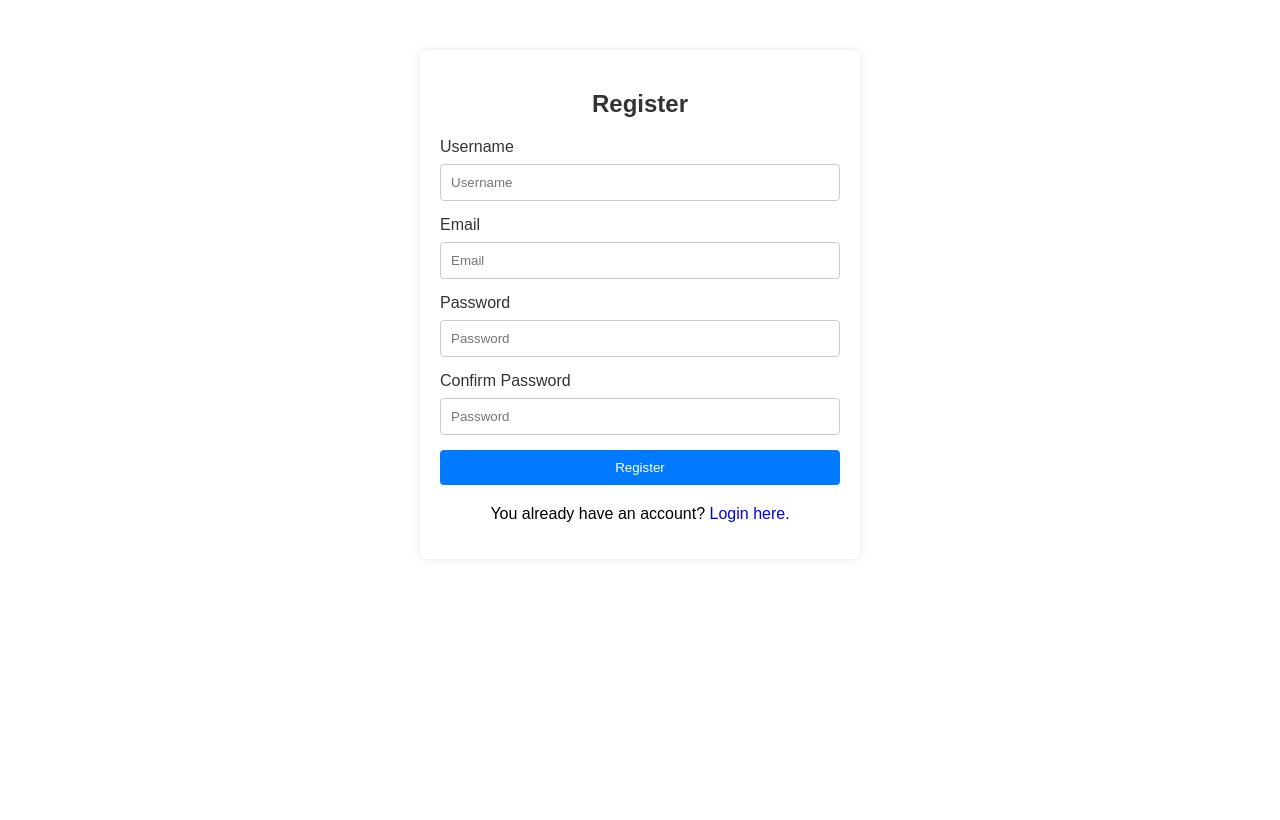
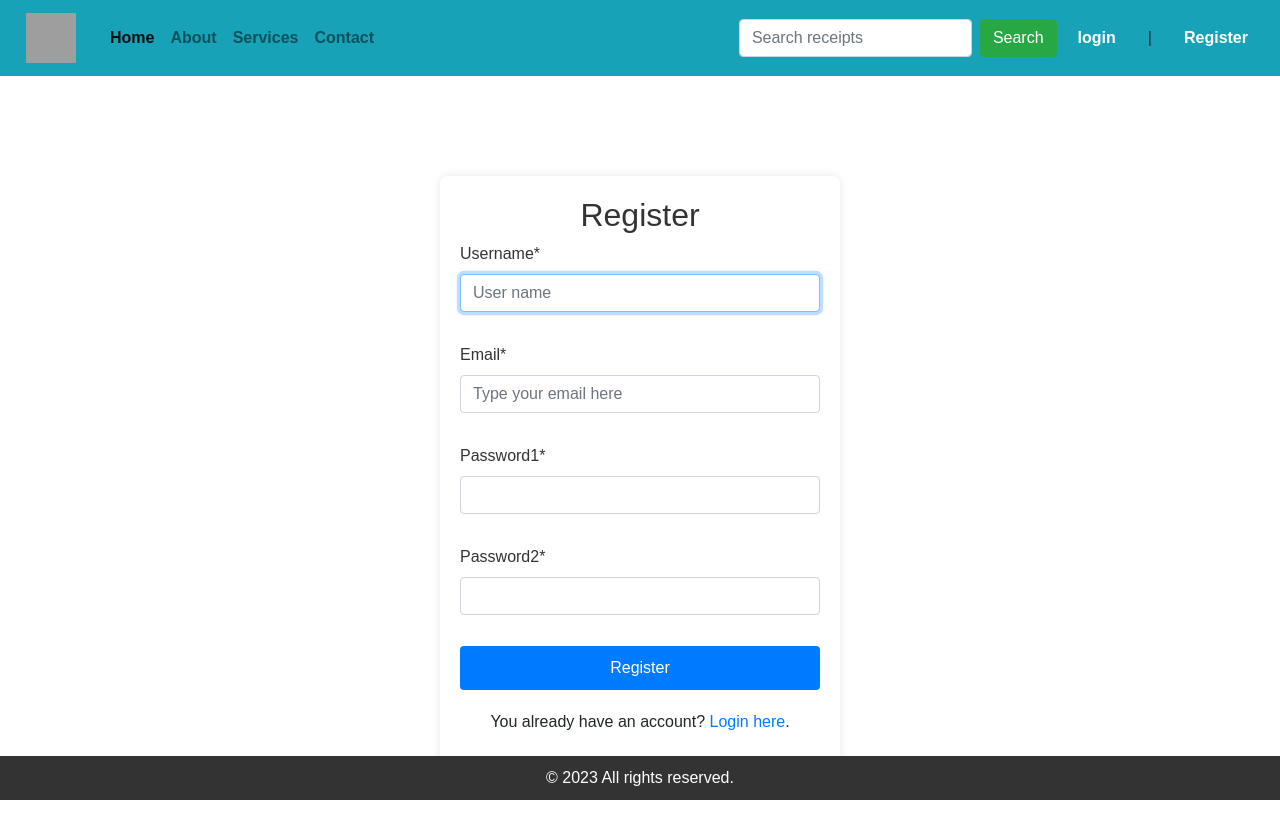
Before and after one commit to SaberHardy/RecieptTracker, a Django app: page /members/register_user/ in a window 1280 px wide. Before the commit the page ends 522 px from the top, so only its background shows below. Run offline with Django 5.2, Linux system fonts and the light colour scheme; some libraries are stand-ins or nearby versions; grey boxes are pictures that could not be loaded.

Commit message:
register user

```diff
--- /dev/null
+++ b/members/forms.py
@@ -0,0 +1,22 @@
+from django.contrib.auth.forms import UserCreationForm
+from django.contrib.auth.models import User
+from django import forms
+
+
+class RegisterUserForm(UserCreationForm):
+    email = forms.EmailField(
+        widget=forms.EmailInput(
+            attrs={'class': 'form-control',
+                   'placeholder': 'Type your email here'}))
+
+    password1 = forms.CharField(max_length=20, widget=forms.PasswordInput())
+    password2 = forms.CharField(max_length=20, widget=forms.PasswordInput())
+
+    class Meta:
+        model = User
+        fields = ('username', 'email', 'password1', 'password2')
+
+    def __init__(self, *args, **kwargs):
+        super(RegisterUserForm, self).__init__(*args, **kwargs)
+        self.fields['username'].help_text = None
+        self.fields['username'].widget.attrs['placeholder'] = 'User name'
--- a/members/templates/registration/login.html
+++ b/members/templates/registration/login.html
@@ -16,7 +16,7 @@
     </form>
 
     <div class="register-link">
-        <p>Don't have an account? <a href="{% url 'register' %}">Register here</a>.</p>
+        <p>Don't have an account? <a href="{% url 'register_user' %}">Register here</a>.</p>
     </div>
 </div>
 {% endblock %}
--- a/members/templates/registration/register.html
+++ b/members/templates/registration/register.html
@@ -1,30 +1,14 @@
+{% extends 'trackApp/base.html' %}
 {% load static %}
+{% load crispy_forms_tags %}
 
-<!DOCTYPE html>
-<html lang="en">
-<head>
-    <meta charset="UTF-8">
-    <meta name="viewport" content="width=device-width, initial-scale=1.0">
-    <link rel="stylesheet" href="{% static 'css/styles.css' %}">
-
-    <title>Register</title>
-</head>
-<body>
-
+{% block content %}
     <div class="container">
         <h2>Register</h2>
-    <form id="loginForm">
-        <label for="username">Username</label>
-        <input type="text" id="username" name="username" placeholder="Username" required>
+        <form action="{% url 'register_user' %}" method="post">
+            {% csrf_token %}
 
-        <label for="email">Email</label>
-        <input type="email" id="email" name="email" placeholder="Email" required>
-
-        <label for="password1">Password</label>
-        <input type="password" id="password1" name="password1" placeholder="Password" required>
-
-        <label for="password2">Confirm Password</label>
-        <input type="password" id="password2" name="password2" placeholder="Password" required>
+            {{ form|crispy }}
 
             <button type="submit">Register</button>
         </form>
@@ -34,5 +18,4 @@
         </div>
     </div>
 
-</body>
-</html>
+{% endblock %}
--- a/members/views.py
+++ b/members/views.py
@@ -1,7 +1,9 @@
-from django.contrib.auth.models import User
+from django.contrib.auth.forms import UserCreationForm
 from django.shortcuts import render, redirect
 from django.contrib.auth import authenticate, login, logout
 from django.contrib import messages
+
+from members.forms import RegisterUserForm
 
 
 def login_user(request):
@@ -25,14 +27,25 @@ def login_user(request):
 
 def register_user(request):
     if request.method == 'POST':
-        username = request.POST['username']
-        password1 = request.POST['password1']
-        password2 = request.POST['password2']
-        email = request.POST['email']
-        user = User.objects.create_user('john', 'lennon@thebeatles.com', 'johnpassword')
-        user.save()
+        form = RegisterUserForm(request.POST)
+        if form.is_valid():
+            form.save()
+            username = form.cleaned_data['username']
+            password = form.cleaned_data['password1']
 
-    return render(request, 'registration/register.html')
+            user = authenticate(username=username, password=password)
+            login(request, user)
+            messages.success(request, f"You are now logged in as {user.username}")
+
+            return redirect("index")
+        # else:
+        #     # Handle authentication failure
+        # messages.error(request, 'Authentication failed. Please try logging in.')
+    else:
+        form = RegisterUserForm()
+
+    context = {'form': form}
+    return render(request, 'registration/register.html', context)
 
 
 def logout_user(request):
--- a/trackApp/urls.py
+++ b/trackApp/urls.py
@@ -5,8 +5,8 @@ urlpatterns = [
     # path('', views.index, name='index'),
     path('', views.ListItems.as_view(), name='index'),
 
-    path('login/', views.login, name='login'),
-    path('register/', views.register, name='register'),
+    # path('login/', views.login, name='login'),
+    # path('register/', views.register, name='register'),
 
     # path('details/<int:id>/', views.details, name='details'),
     path('details/<int:pk>/', views.ReceiptDetail.as_view(), name='details'),
```
Also changed, not shown: trackApp/views.py (+0 -8 lines), db.sqlite3. Lines whose indentation alone changed are shown as unchanged.
